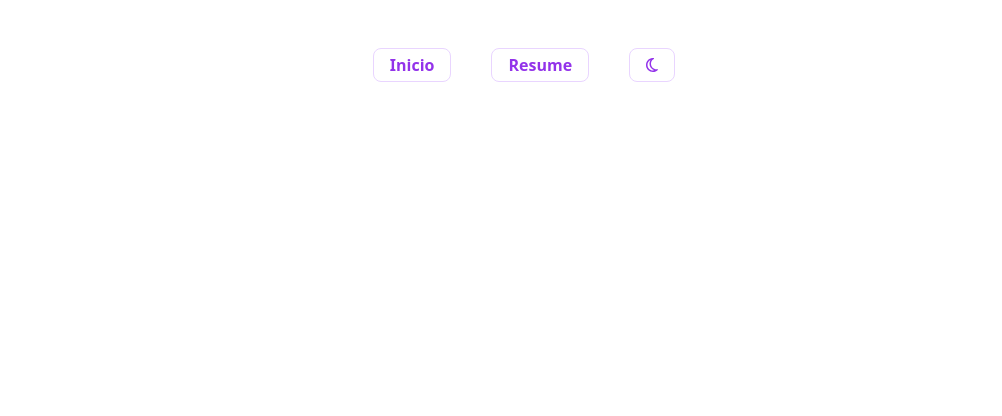
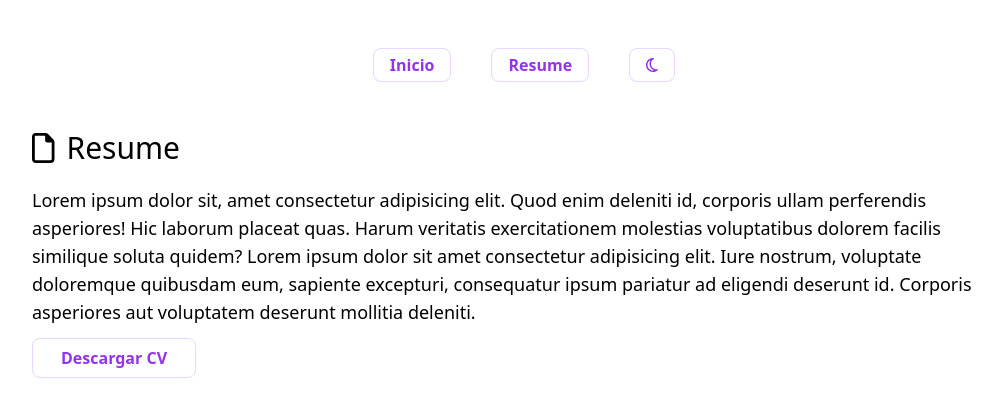
Before and after one commit to fertarvega/portfolio-fernando-tarango, a Next.js app: page /resume in a window 1280 px wide. Shown: the top 416 px of the page, without its empty margins (116-1118 px from the left). Built offline with nearby package versions, Linux system fonts and the light colour scheme.

Commit message:
Resume lorem and CV button added

```diff
--- a/app/page.tsx
+++ b/app/page.tsx
@@ -2,7 +2,6 @@
 import Image from 'next/image'
 import styles from './page.module.css'
 import { FontAwesomeIcon } from '@fortawesome/react-fontawesome'
-// import { faFolder } from '@fortawesome/free-solid-svg-icons'
 import { faFolder } from '@fortawesome/free-regular-svg-icons'
 
 export default function Home() {
--- a/app/resume/page.tsx
+++ b/app/resume/page.tsx
@@ -2,14 +2,23 @@ import Image from 'next/image'
 import styles from './page.module.css'
 import React from 'react';
 import Link from 'next/link';
+import { FontAwesomeIcon } from '@fortawesome/react-fontawesome';
+import { faFile } from '@fortawesome/free-regular-svg-icons'
 
 export default function Home() {
 
   return (
-     <div className="App">
-      <header className="App-header">
-
-       </header>
-    </div>
+    <>
+      <div className="text-3xl font-medium text-black mb-5">
+        <FontAwesomeIcon icon={faFile} className='mr-3' />
+        Resume
+      </div>
+      <div className='mb-5'>
+        <p className='text-lg mb-5'>Lorem ipsum dolor sit, amet consectetur adipisicing elit. Quod enim deleniti id, corporis ullam perferendis asperiores! Hic laborum placeat quas. Harum veritatis exercitationem molestias voluptatibus dolorem facilis similique soluta quidem? Lorem ipsum dolor sit amet consectetur adipisicing elit. Iure nostrum, voluptate doloremque quibusdam eum, sapiente excepturi, consequatur ipsum pariatur ad eligendi deserunt id. Corporis asperiores aut voluptatem deserunt mollitia deleniti.</p>
+        <a href='/CV - Fernando Tarango.pdf'
+        download
+        className='px-7 py-2 text-md text-purple-600 font-semibold rounded-lg border border-purple-200 hover:text-white hover:bg-purple-500 hover:border-transparent focus:outline-none focus:ring-2 focus:ring-purple-600 focus:ring-offset-2'>Descargar CV</a>
+      </div>
+    </>
   )
 }
```
Also changed, not shown: 1 other file (tests, documents, lock files or other folders).
